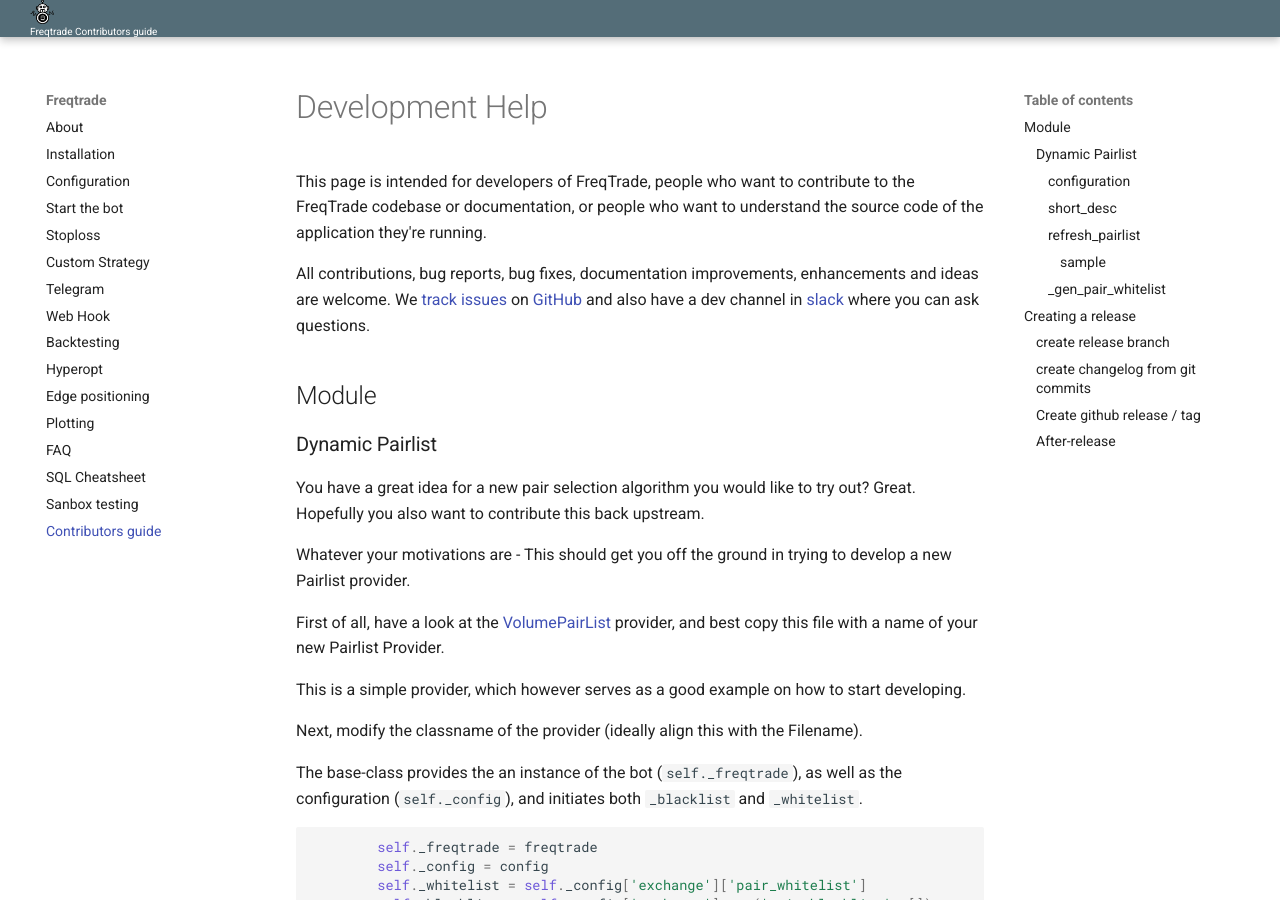
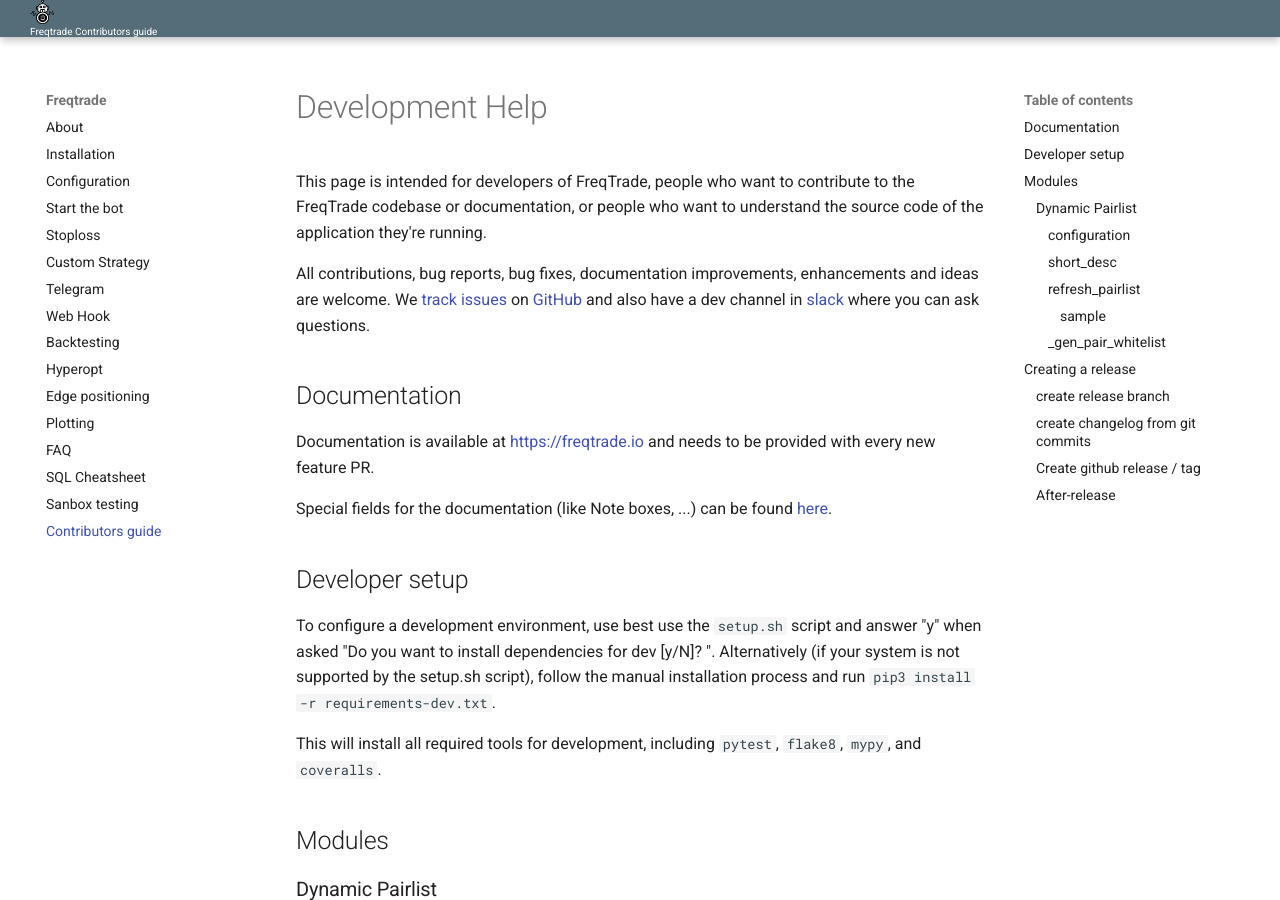
Before and after one commit to jacksonmori755/Crypto-trading-bot, an MkDocs documentation site: the page built from docs/developer.md, in a window 1280 px wide and 900 px high. Built offline with MkDocs 1.6.1 and Material for MkDocs 9.7.7, drawn with Linux system fonts in a browser that asks for light colours.

Commit message:
Improve developer docs

```diff
--- a/docs/developer.md
+++ b/docs/developer.md
@@ -4,8 +4,20 @@ This page is intended for developers of FreqTrade, people who want to contribute
 
 All contributions, bug reports, bug fixes, documentation improvements, enhancements and ideas are welcome. We [track issues](https://github.com/freqtrade/freqtrade/issues) on [GitHub](https://github.com) and also have a dev channel in [slack](https://join.slack.com/t/highfrequencybot/shared_invite/enQtMjQ5NTM0OTYzMzY3LWMxYzE3M2MxNDdjMGM3ZTYwNzFjMGIwZGRjNTc3ZGU3MGE3NzdmZGMwNmU3NDM5ZTNmM2Y3NjRiNzk4NmM4OGE) where you can ask questions.
 
+## Documentation
 
-## Module
+Documentation is available at [https://freqtrade.io](https://www.freqtrade.io/) and needs to be provided with every new feature PR.
+
+Special fields for the documentation (like Note boxes, ...) can be found [here](https://squidfunk.github.io/mkdocs-material/extensions/admonition/).
+
+## Developer setup
+
+To configure a development environment, use best use the `setup.sh` script and answer "y" when asked "Do you want to install dependencies for dev [y/N]? ".
+Alternatively (if your system is not supported by the setup.sh script), follow the manual installation process and run `pip3 install -r requirements-dev.txt`.
+
+This will install all required tools for development, including `pytest`, `flake8`, `mypy`, and `coveralls`.
+
+## Modules
 
 ### Dynamic Pairlist
 
```
Also changed, not shown: CONTRIBUTING.md (+4 -16 lines).
